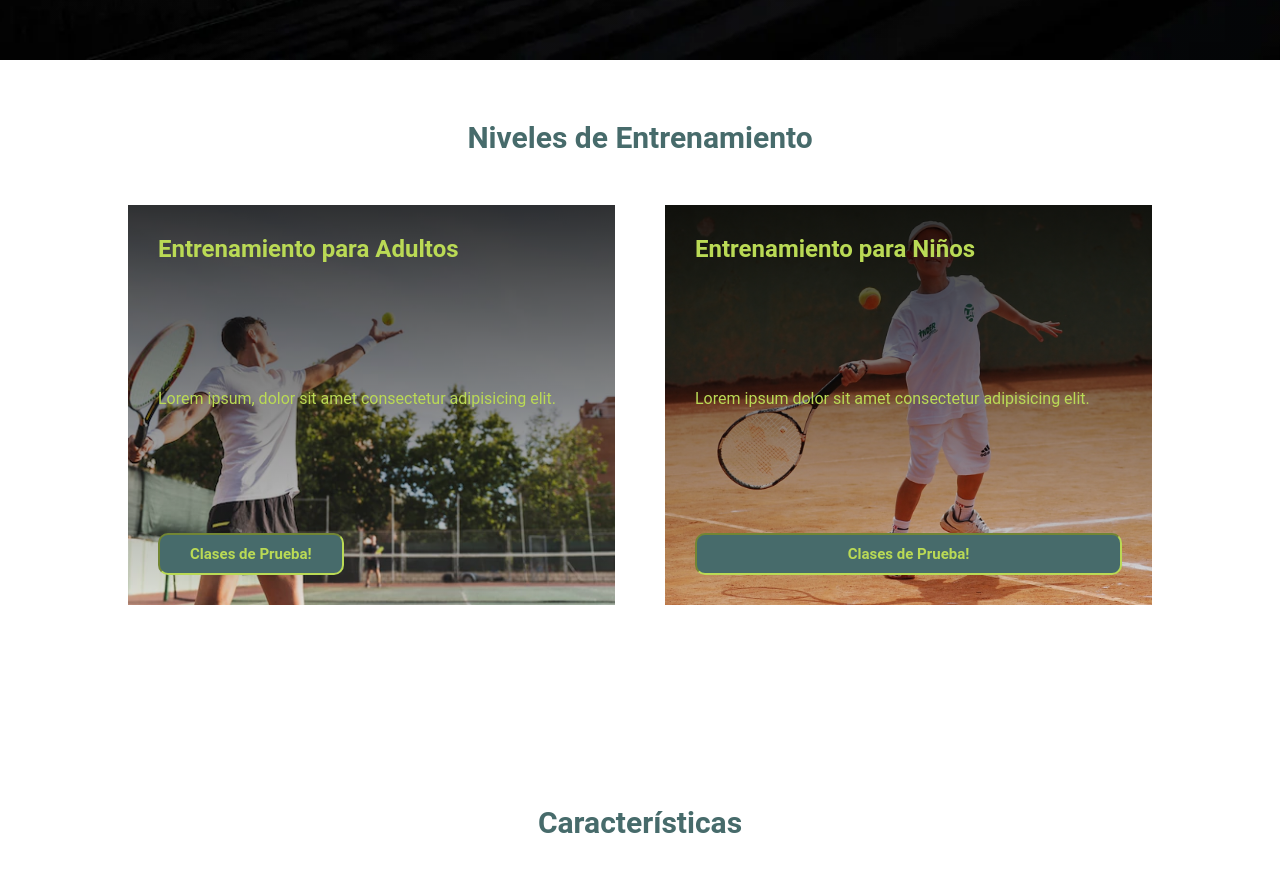
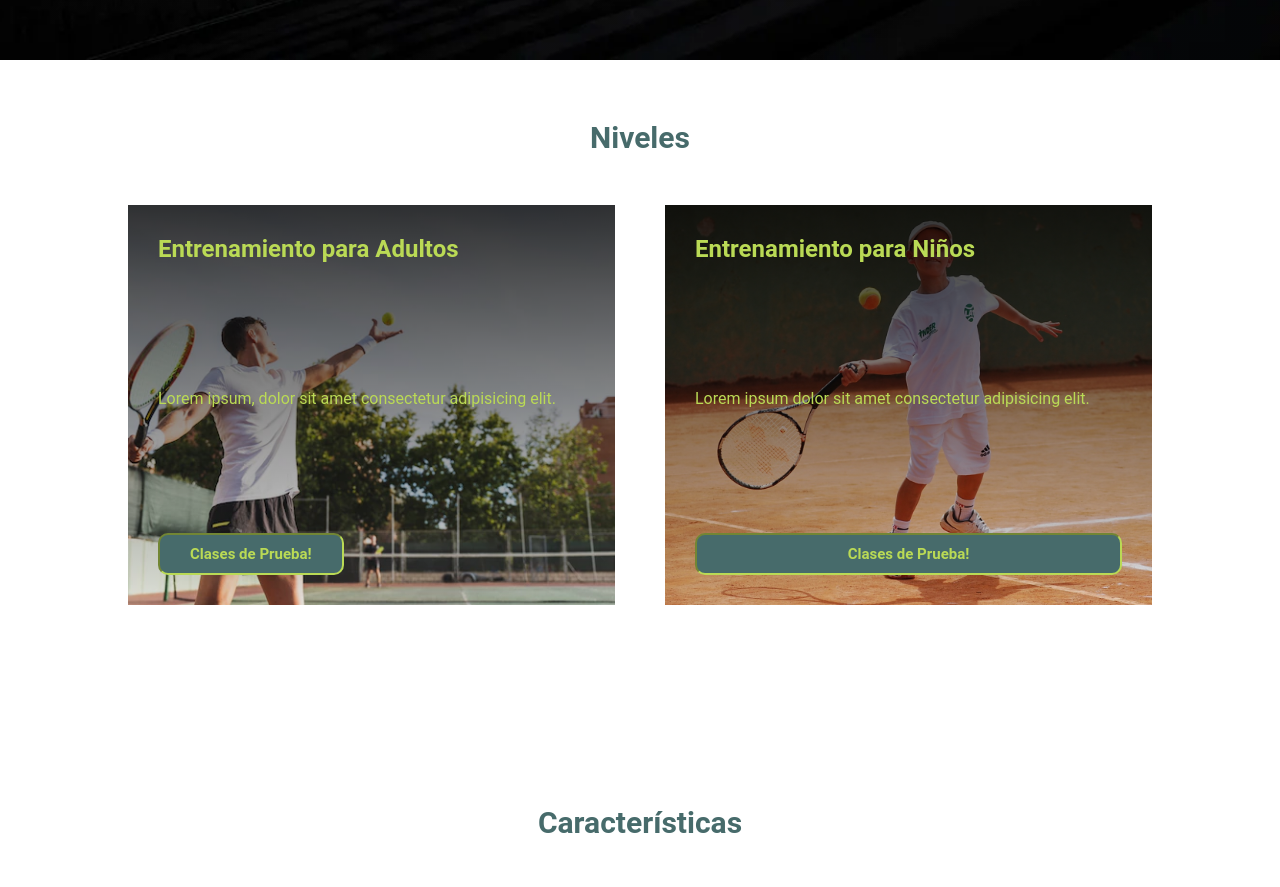
Before and after one commit to FranciscoAtozqui/proyecto-final, a plain HTML site: page index.html in a window 1280 px wide. Shown: the part 920-1807 px from the top of the page. Drawn offline with Linux system fonts and the light colour scheme.

Commit message:
Ajuste subtitulo en el index.html

```diff
--- a/index.html
+++ b/index.html
@@ -38,7 +38,7 @@
             </section>
 
             <section id="niveles">
-                <h2 class="niveles__titulo">Niveles de Entrenamiento</h2>
+                <h2 class="niveles__titulo">Niveles</h2>
                 <div class="inicio__niveles-container">
                     <div class="wow animate__slideInLeft container__adultos level" data-wow-duration="1s">
                         <h2 class="niveles__adultos">Entrenamiento para Adultos</h2>
```
